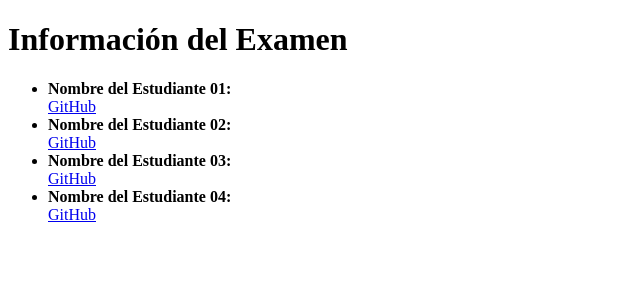
After one commit to axelbm29/EC3-LP3, a Django app: page /examen/ in a window 1280 px wide. The commit adds this page. Shown: the top 300 px of the page, without its empty margins (0-640 px from the left). Run offline with Django 4.2, Linux system fonts and the light colour scheme.

Commit message:
Persona 4 - Commit

```diff
--- /dev/null
+++ b/UC3_BarzolaCamanCuro/miapp/templates/miapp/examen.html
@@ -0,0 +1,33 @@
+<!DOCTYPE html>
+<html lang="es">
+<head>
+    <meta charset="UTF-8">
+    <meta name="viewport" content="width=device-width, initial-scale=1.0">
+    <title>{{ titulo }}</title>
+</head>
+<body>
+    <h1>{{ titulo }}</h1>
+    <ul>
+        <li>
+            <strong>Nombre del Estudiante 01:</strong>
+            <br>
+            <a href="enlace al GitHub del Estudiante 01">GitHub</a>
+        </li>
+        <li>
+            <strong>Nombre del Estudiante 02:</strong>
+            <br>
+            <a href="enlace al GitHub del Estudiante 01">GitHub</a>
+        </li>
+        <li>
+            <strong>Nombre del Estudiante 03:</strong>
+            <br>
+            <a href="enlace al GitHub del Estudiante 01">GitHub</a>
+        </li>
+        <li>
+            <strong>Nombre del Estudiante 04:</strong>
+            <br>
+            <a href="enlace al GitHub del Estudiante 01">GitHub</a>
+        </li>
+    </ul>
+</body>
+</html>
--- a/UC3_BarzolaCamanCuro/miapp/templates/miapp/home.html
+++ b/UC3_BarzolaCamanCuro/miapp/templates/miapp/home.html
@@ -104,6 +104,7 @@
             <ul class="menu-list" style="list-style-type: none; padding: 0; margin: 0; display: flex;">
                 <li style="margin-left: 20px;"><strong><a href="{% url 'inicio' %}">Inicio</a></li></strong>
                 <li style="margin-left: 20px;"><strong><a href="{% url 'primos' %}">Ver lista de números primos</a></strong></li>
+                <li style="margin-left: 20px;"><strong><a href="{% url 'examen' %}">Examen</a></strong></li>
             </ul>
         </nav>
     </header>
--- a/UC3_BarzolaCamanCuro/miapp/urls.py
+++ b/UC3_BarzolaCamanCuro/miapp/urls.py
@@ -7,4 +7,5 @@ urlpatterns = [
     path('', views.home, name='home'),
     path('primos/', views.primos, name='primos'),
     path('inicio/', views.inicio, name='inicio'),
+    path('examen/', views.examen, name='examen'),
 ]
--- a/UC3_BarzolaCamanCuro/miapp/views.py
+++ b/UC3_BarzolaCamanCuro/miapp/views.py
@@ -49,3 +49,10 @@ def inicio(request):
         'cursos': cursos,
     }
     return render(request, 'miapp/inicio.html', context)
+
+def examen(request):
+    informacion_examen = {
+        'titulo': 'Información del Examen',
+        'descripcion': 'Lista de integrantes',
+    }
+    return render(request, 'miapp/examen.html', informacion_examen)
```
